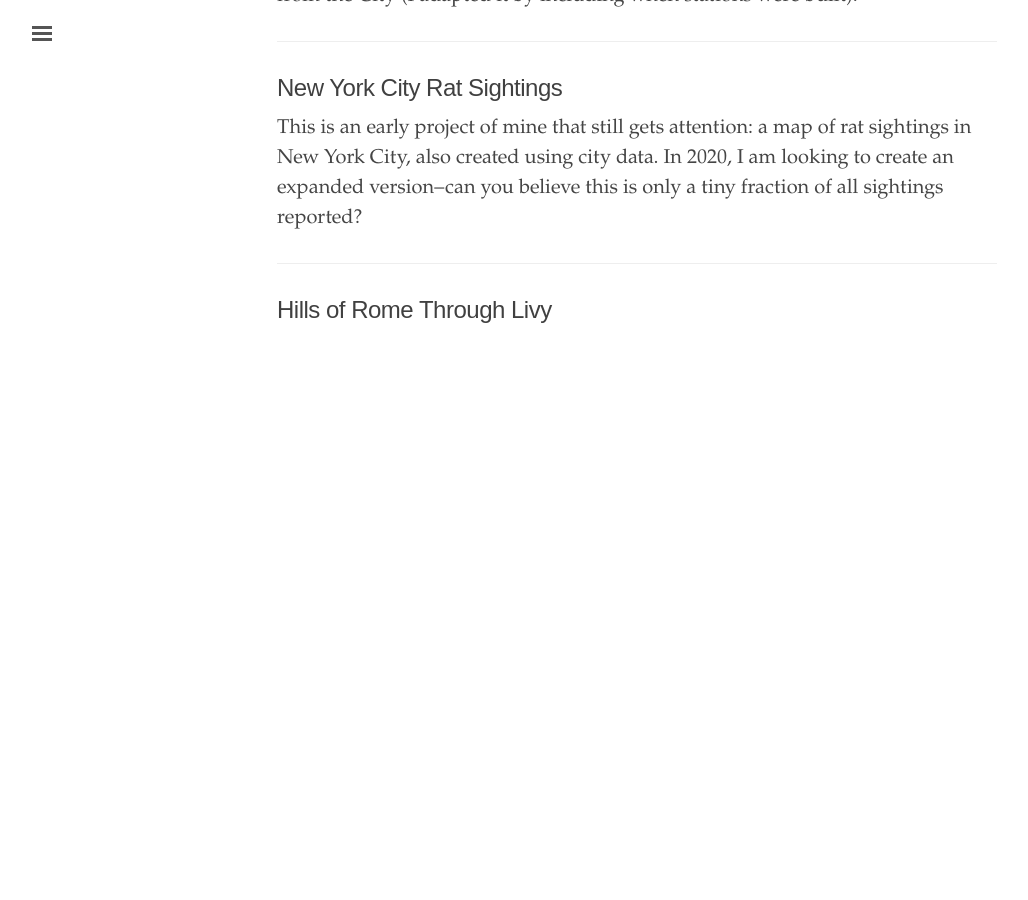
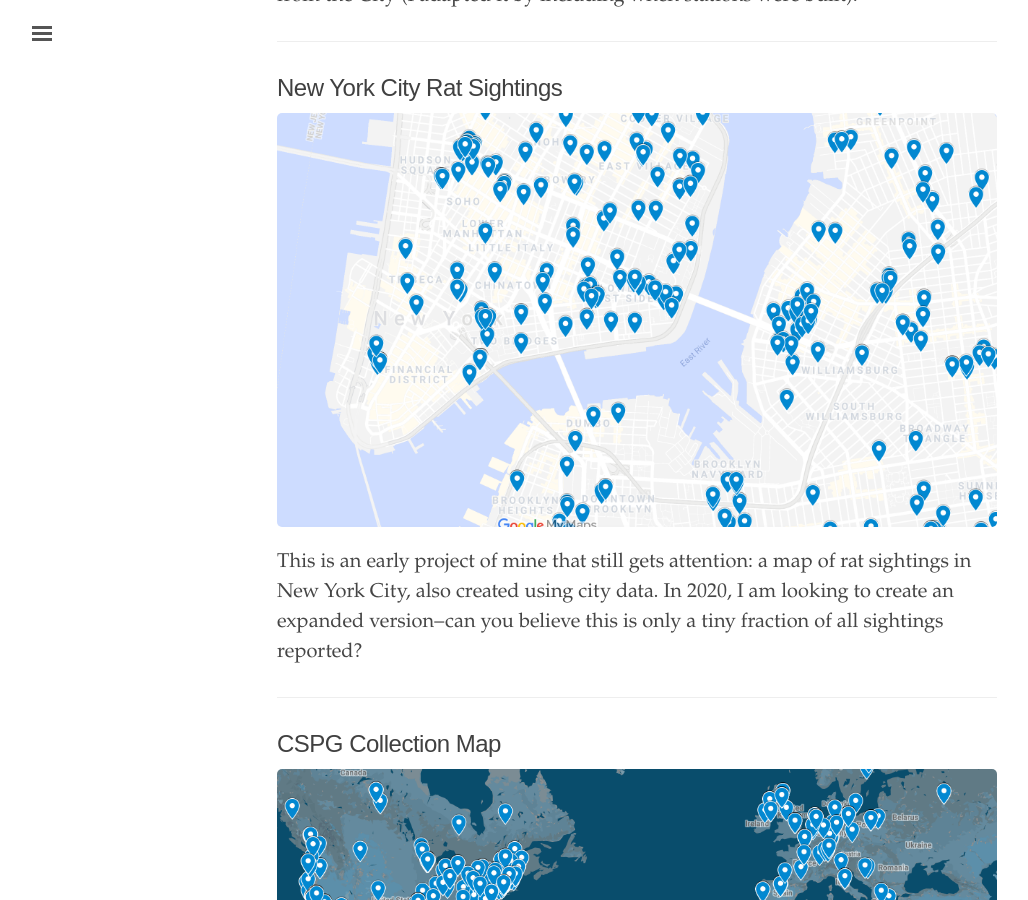
Before and after one commit to isawil/isawil.github.io, a Jekyll site: the page built from maps.md, in a window 1280 px wide and 900 px high, scrolled down 1113 px. Shown: the whole window, without its empty margins (3-1031 px from the left). Built offline with Jekyll 4.4.1, drawn with Linux system fonts in a browser that asks for light colours; before the commit the page ends 1518 px from its top, so only the background shows below that.

Commit message:
Update maps.md

```diff
--- a/maps.md
+++ b/maps.md
@@ -19,8 +19,12 @@
 
 ## New York City Rat Sightings
 
+![Screenshot of the NYC Rat Sightings map](https://github.com/isawil/isawil.github.io/blob/master/assets/rm-2019.png?raw=true)
+
 This is an early project of mine that still gets attention: a map of rat sightings in New York City, also created using city data. In 2020, I am looking to create an expanded version--can you believe this is only a tiny fraction of all sightings reported?
 
 ---
 
-## Hills of Rome Through Livy
+## CSPG Collection Map
+
+![Screenshot of the CSPG Collection Map](https://github.com/isawil/isawil.github.io/blob/master/assets/cspg-2019.png?raw=true)
```
Also changed, not shown: other parts of maps.md (+1 -1 lines).
